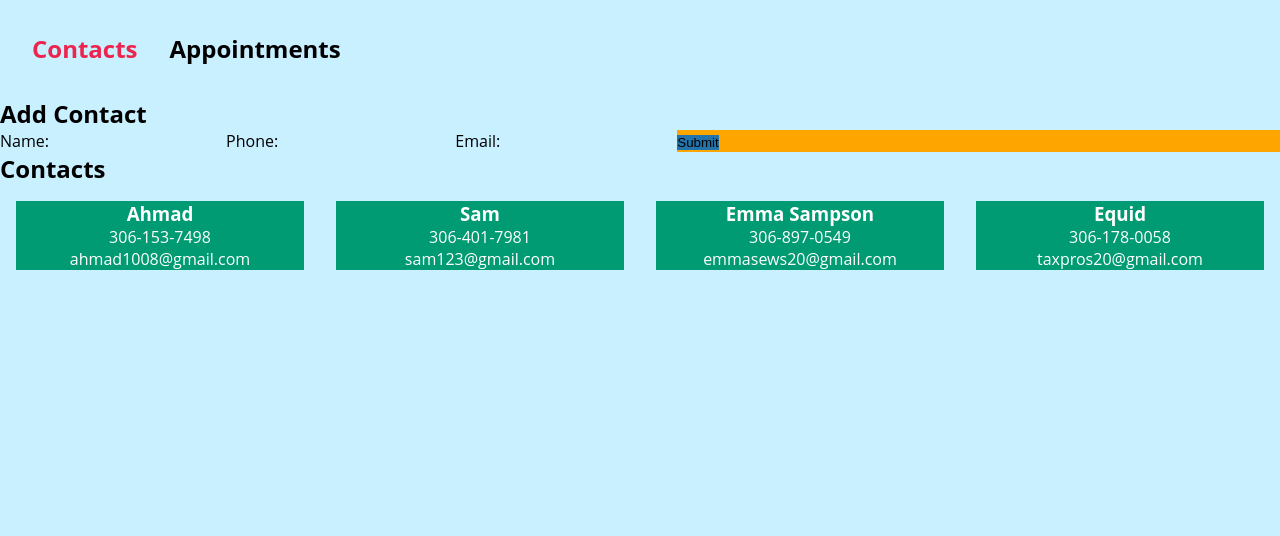
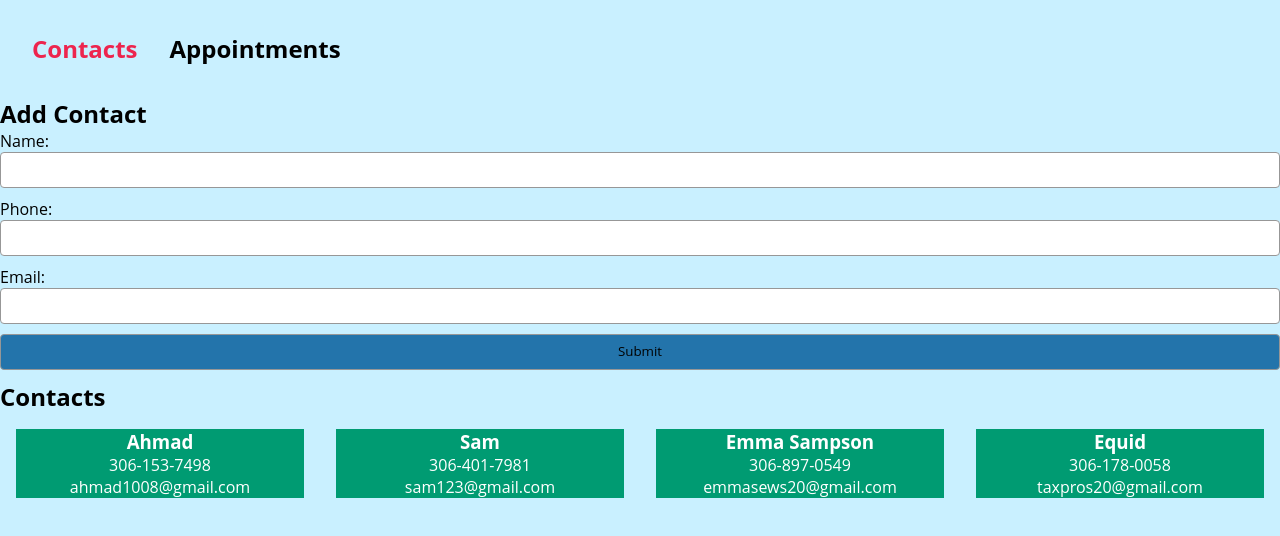
Before and after one commit to YSquid/react-appointment-planner-challenge, a React (Create React App) app: page /contacts in a window 1280 px wide. Shown: the top 536 px of the page. Built offline with nearby package versions, Linux system fonts and the light colour scheme.

Commit message:
fixing nav maring and padding

```diff
--- a/src/App.css
+++ b/src/App.css
@@ -13,12 +13,13 @@
 nav {
     display: flex;
     width: 100vw;
+    height: fit-content;
     padding: 1rem;
-    margin-bottom: 0;
+    margin: 1rem 1rem 1rem 0;
 }
 
 nav a {
-    margin: 1rem;
+    margin: 0 1rem;
     text-decoration: none;
 }
 
--- a/src/components/appointmentForm/AppointmentForm.css
+++ b/src/components/appointmentForm/AppointmentForm.css
@@ -8,3 +8,16 @@
 #submitBtn:hover {
     background-color: var(--red-crayola);
 }
+
+input,
+select {
+  font-family: "Open Sans", sans-serif;
+  background: #ffffff;
+  border: 1px solid #979797;
+  border-radius: 4px;
+  padding: 7px 9.5px 9px 9.5px;
+  outline: none;
+  width: 100%;
+  margin-bottom: 10px;
+  box-sizing: border-box;
+}
--- a/src/components/contactForm/ContactForm.css
+++ b/src/components/contactForm/ContactForm.css
@@ -5,3 +5,15 @@
 #submitBtn:hover {
     background-color: var(--red-crayola);
 }
+
+input,
+select {
+  background: #ffffff;
+  border: 1px solid #979797;
+  border-radius: 4px;
+  padding: 7px 9.5px 9px 9.5px;
+  outline: none;
+  width: 100%;
+  margin-bottom: 10px;
+  box-sizing: border-box;
+}
--- a/src/containers/contactsPage/ContactsPage.css
+++ b/src/containers/contactsPage/ContactsPage.css
@@ -1,14 +1,8 @@
-.Contacts__form {
+.Contacts__page {
     width: 100vw;
-    background-color: red;;
+    height: 90vh;
 }
 
-.Contacts__form section {
-    width: 100vw;
-    background-color: blue;
+.Contact__form {
+    height: fit-content
 }
-
-.Contacts__form form {
-    width: 100vw;
-    background-color: orange;
-}
--- a/src/containers/contactsPage/ContactsPage.js
+++ b/src/containers/contactsPage/ContactsPage.js
@@ -47,8 +47,8 @@ export const ContactsPage = (props) => {
   };
 
   return (
-    <div className="Contacts__form">
-      <section>
+    <div className="Contacts__page">
+      <section className="Contact__form">
         <h2>Add Contact</h2>
         <ContactForm
           name={name}
@@ -63,7 +63,7 @@ export const ContactsPage = (props) => {
         />
       </section>
       <hr />
-      <section>
+      <section className="Contact__list">
         <h2>Contacts</h2>
         <TileList data={props.contacts} />
       </section>
```
